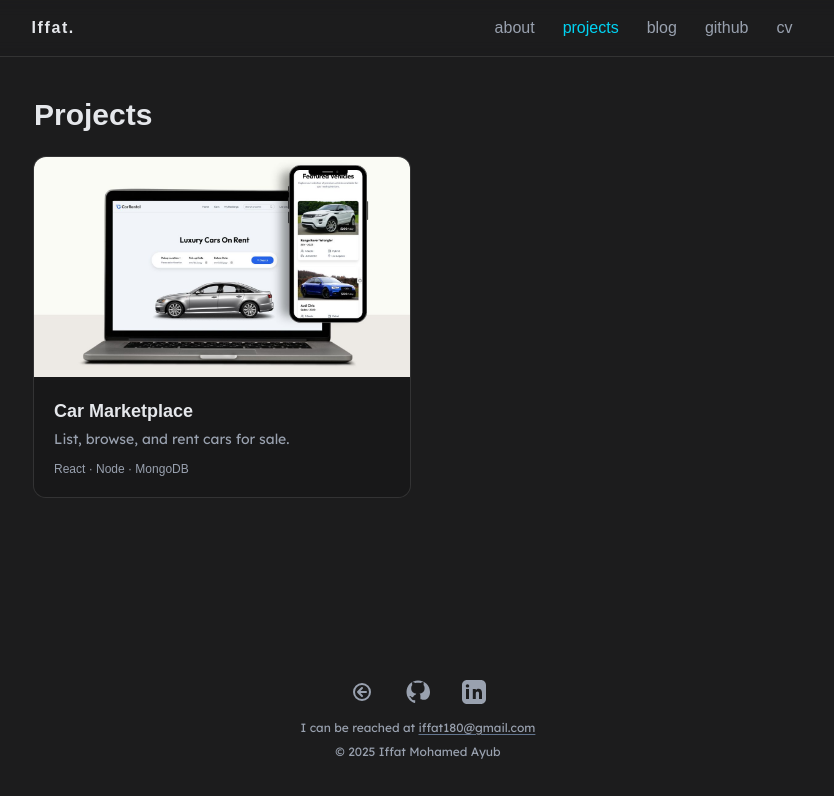
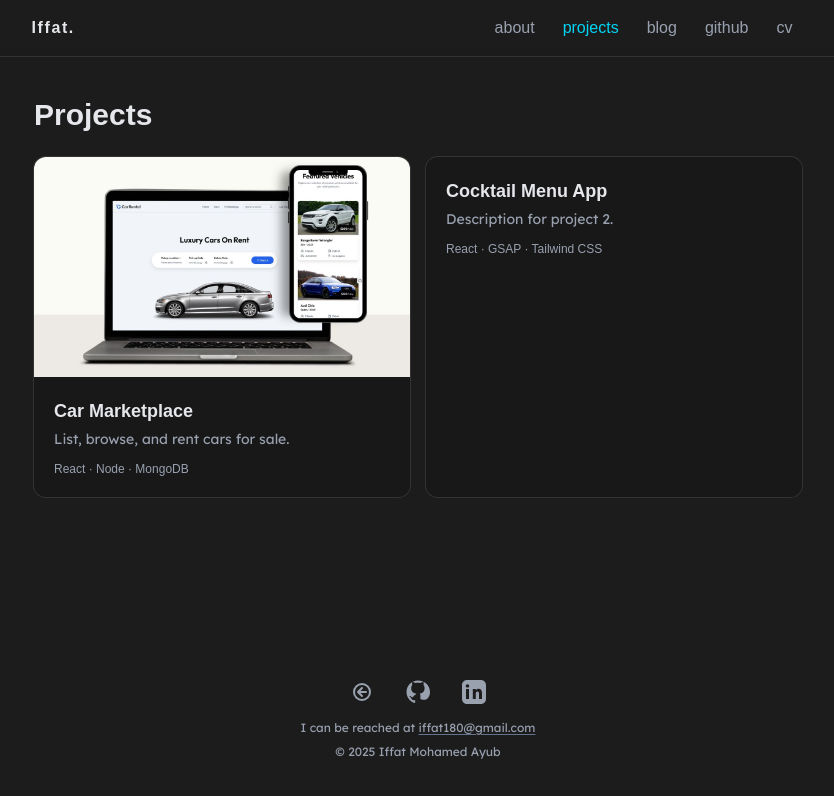
Before and after one commit to iffat180/iffat180.github.io, a React (Vite) app in the folder my-portfolio/: page /projects in a window 1280 px wide. Shown: the top 796 px of the page, without its empty margins (222-1056 px from the left). Built offline with nearby package versions, Linux system fonts and the light colour scheme; a web font is replaced by a local one.

Commit message:
new project added

```diff
--- a/my-portfolio/src/data/projects.js
+++ b/my-portfolio/src/data/projects.js
@@ -8,5 +8,12 @@ export const projects = [
     stack: ["React", "Node", "MongoDB"],
     link: "https://car-rental-nu-rouge.vercel.app",
     img: car
+  },
+  {
+    name: "Cocktail Menu App",
+    desc: "Description for project 2.",
+    stack: ["React", "GSAP", "Tailwind CSS"],
+    link: "https://cocktail-app-frontend-5pkz3sfcs-iffat180s-projects.vercel.app",
+    // img: "path/to/image2.jpg"
   }
 ];
```
